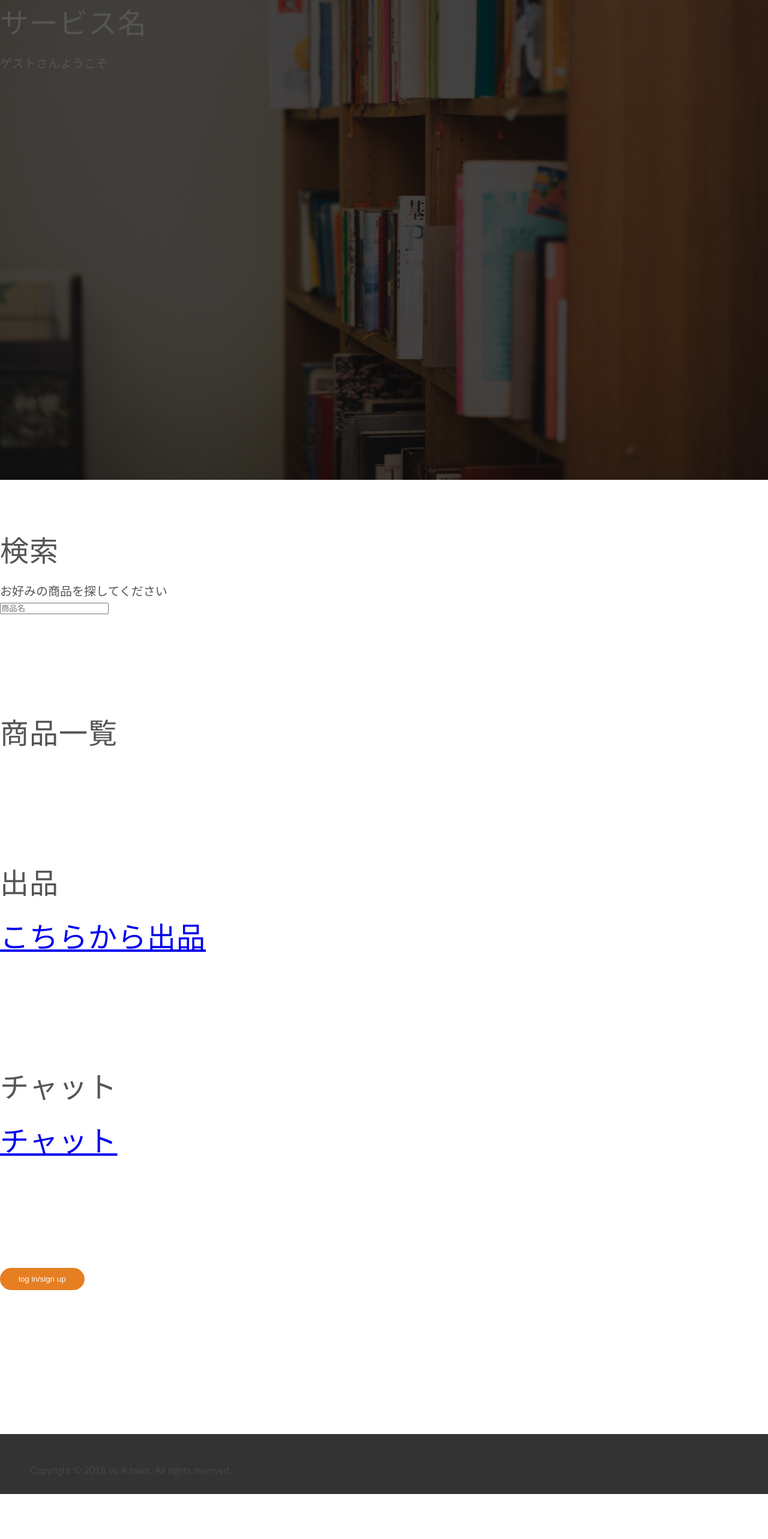
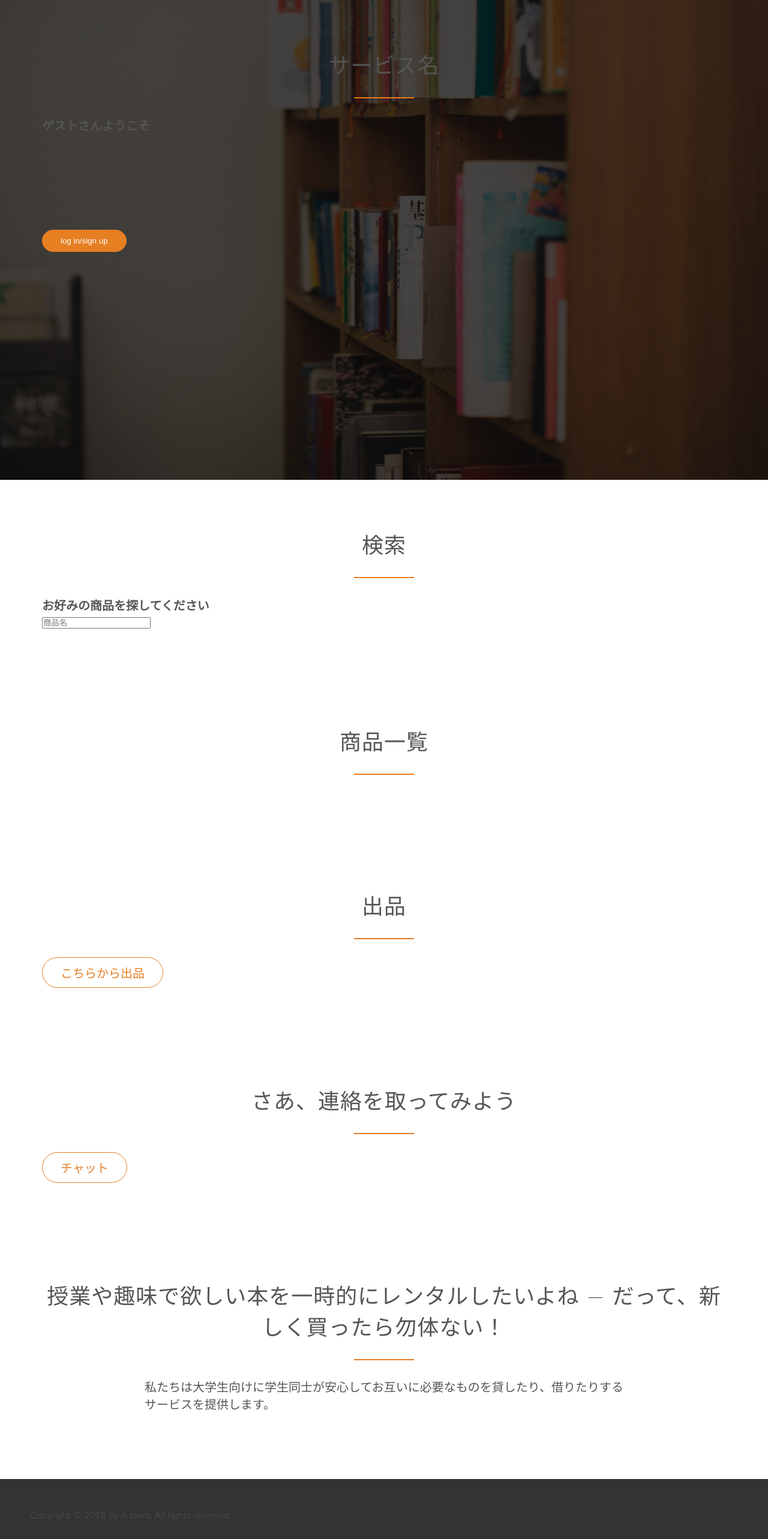
Before and after one commit to WataruKudo0914/web_eng, a Flask app: page /top_page in a window 1280 px wide. Shown: the whole page at 60% size. Before the commit the page ends 2491 px from the top, so only its background shows below. Run offline with Flask 2, Linux system fonts and the light colour scheme; data that the repository does not hold is empty; parts of the project's set-up code (start-up, migrations or seed data) failed here and were passed over; some libraries are stand-ins or nearby versions.

Commit message:
Add files via upload
Align を真ん中に移動(cssの定義した classの中のtext-align: centerを定義)
h1よりh2, h4をつかった真ん中に並べるスタイル
sectionの後<div class="row">ぜひつけること

```diff
--- a/templates/top_page.html
+++ b/templates/top_page.html
@@ -1,85 +1,133 @@
 {% extends "page_template.html" %}
 {% block title %}page top{% endblock %}
 {% block head %}
+<link rel="stylesheet" href="../static/top_page.css">
+<link rel="stylesheet" href="../static/various_goods.css">
+<link rel="stylesheet" href="../static/style.css">
+
 {{super()}}
 {% endblock %}
 
 
 {% block contents %}
  <header>
-    <h1>サービス名</h1>
+    <section id="head" class="header_part">
+        <div class="row">
+
+      <h2>サービス名</h2>
+      <div id="sub_title">
         {% if current_user.is_authenticated %}
-    <p>{{current_user.username}}さんようこそ</p>
+          <h4>{{current_user.username}}さんようこそ</h4>
         {% else %}
-    <p>ゲストさんようこそ</p>
+          <h4>ゲストさんようこそ</h4>
         {% endif %}
+      </div>
+    </div>
+
+    </section>
+
+    <section id="sign" class="header_part">
+        <div class="row">
+
+      {% if current_user.is_authenticated %}
+          <form method="POST" action="/logout" enctype="multipart/form-data">
+              <input class="btn btn-ghost" type="submit" value="logout">
+          </form>
+      {% else %}
+          <form method="POST" action="/" enctype="multipart/form-data">
+               <input class="btn btn-ghost" type="submit" value="log in/sign up">
+          </form>
+      {% endif %}
+            </div>
+
+    </section >
+
+    <section id="mypage" class="header_part">
+        <div class="row">
+
+    {% if current_user.is_authenticated %}
+        <form method="POST" action="/mypage" enctype="multipart/form-data">
+          <input class="btn btn-ghost" type="submit" value="mypage">
+          <input class="btn btn-ghost" type="hidden" name="id" value="{{current_user.id}}">
+        </form>
+    {% endif %}
+         </div>
+
+    </section>
+
 
   </header>
 
-  <section id=search_engine>
-    <h1>検索</h1>
-    <p>お好みの商品を探してください</p>
+
+
+
+  <section class="search_engine">
+        <div class="row">
+
+        <h2>検索</h2>
+        <h4>お好みの商品を探してください</h4>
         <form method="POST" action="/search_result" enctype="multipart/form-data">
           <input placeholder="商品名" name="search_name" type="text"/><br>
         </form>
+        </div>
+
   </section>
 
-  <section id=various_goods>
-    <h1>商品一覧</h1>
+  <section class="various_goodsrow row">
+    <div class="row">
+
+        <h2>商品一覧</h2>
         {% for good in goods %}
-    <tr>
-      <td>出品者: </td>
+        <div class="one_good">
+        <tr >
+        <td>出品者: </td><br>
         <td>{{good.username}}</td><br>
-      <td>商品名: </td>
+        <td>商品名: </td><br>
         <td>{{good.goods_name}}</td><br>
-      <td>レンタル料: </td>
+        <td>レンタル料: </td><br>
         <td>{{good.rental_fee}}</td><br>
-      <td>商品の説明: </td>
-      <td>{{good.description}}</td><br>
-      <td><a href="/goods_detail/{{good.goods_id}}"><img src={{good.filepath1}}/ width=200px height=200px  ></a></td>
+        <td><a href="/goods_detail/{{good.goods_id}}"><img src="{{good.filepath1}}/" width="200px" height="200px" ></a></td>
         <br>
         </tr>
+    </div>
+    </div>
+
     {% endfor %}
   </section>
 
-  <section id="post_goods">
-    <h1>出品</h1>
+  <section class="" id="post_goods">
+        <div class="row">
+
+        <h2>出品</h2>
         {% if current_user.is_authenticated %}
-    <h1><a href="/post_goods">こちらから出品</a></h1>
+        <h4><a class="btn btn-ghost" href="/post_goods">こちらから出品</a></h4>
         {% else %}
-    <h1><a href="/">こちらから出品</a></h1>
+        <h4><a class="btn btn-ghost" href="/">こちらから出品</a></h4>
         {% endif %}
-  </section>
-
-  <section id=chat>
-    <h1>チャット</h1>
-    {% if current_user.is_authenticated %}
-      <h1><a href="/chat/{{current_user.id}}">チャット</a></h1>
-    {% else %}
-      <h1><a href="/">チャット</a></h1>
-    {% endif %}
-  </section>
-
-  <section id=sign>
-    {% if current_user.is_authenticated %}
-        <form method="POST" action="/logout" enctype="multipart/form-data">
-        <input type="submit" value="logout">
-        </form>
-    {% else %}
-        <form method="POST" action="/" enctype="multipart/form-data">
-        <input type="submit" value="log in/sign up">
-        </form>
-    {% endif %}
+        </div>
 
   </section>
 
-  <section id=mypage>
+  <section class="chat">
+        <div class="row">
+
+        <h2>さあ、連絡を取ってみよう</h2>
         {% if current_user.is_authenticated %}
-      <form method="POST" action="/mypage" enctype="multipart/form-data">
-        <input type="submit" value="mypage">
-        <input type="hidden" name="id" value="{{current_user.id}}">
-      </form>
+          <h4><a class="btn btn-ghost" href="/chat/{{current_user.id}}">チャット</a></h4>
+        {% else %}
+<!--          <h4><a lass="btn btn-ghost" href="/">チャット</a></h4>-->
+          <h4><a class="btn btn-ghost" href="/chat/{{current_user.id}}">チャット</a></h4>
+
         {% endif %}
+        </div>
+  </section>
+    <section class="section-features js--section-features" id="features">
+        <div class="row">
+            <h2>授業や趣味で欲しい本を一時的にレンタルしたいよね &mdash; だって、新しく買ったら勿体ない！</h2>
+            <p class="long-copy">
+                私たちは大学生向けに学生同士が安心してお互いに必要なものを貸したり、借りたりするサービスを提供します。
+            </p>
+        </div>
   </section>
 
 {% endblock %}
```
Lines whose indentation alone changed are shown as unchanged.
